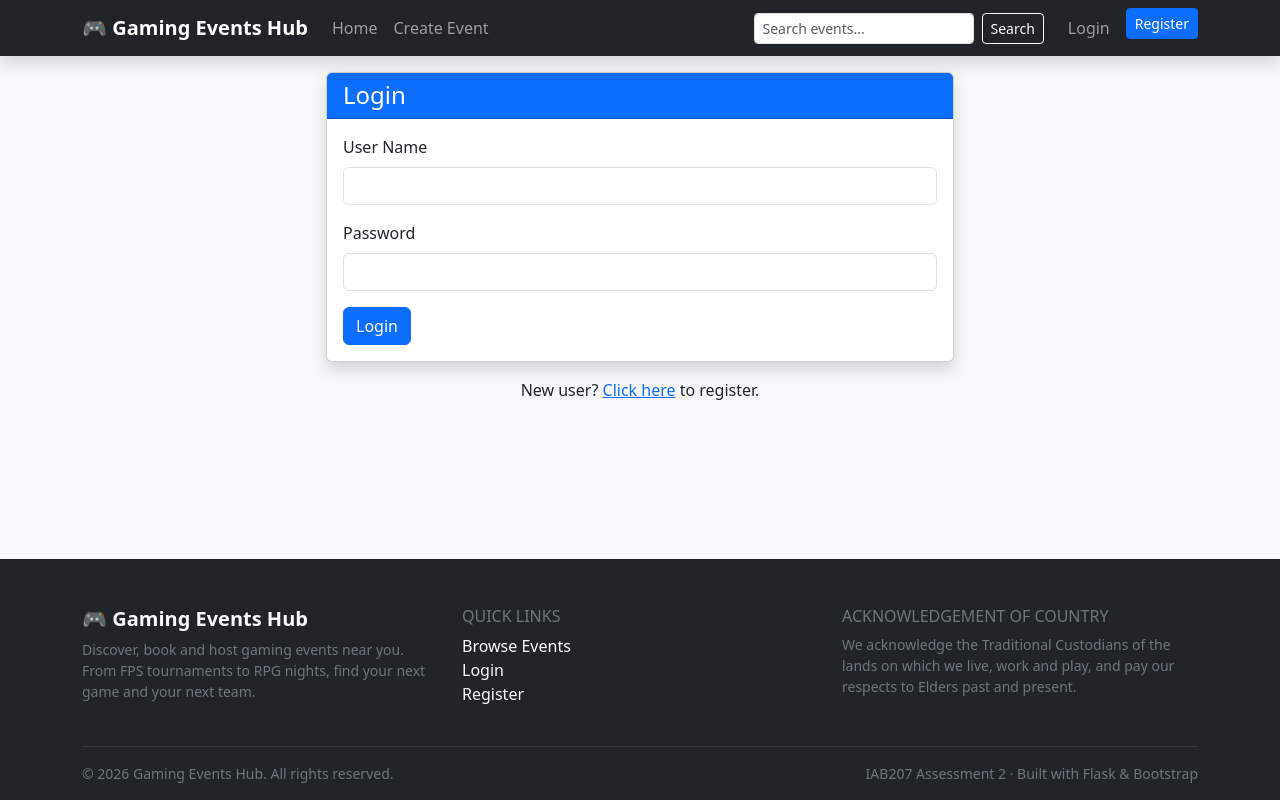
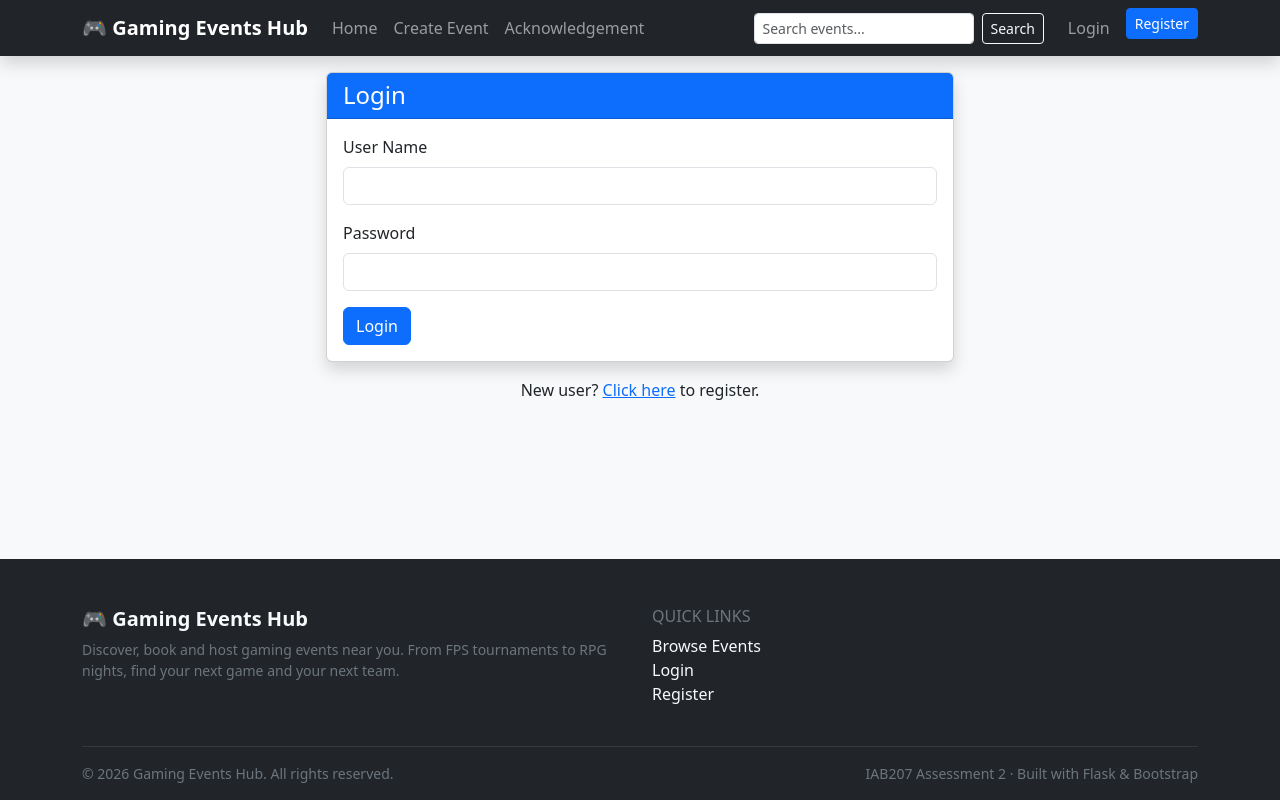
Before and after one commit to zain-111-dot/week5Iab207, a Flask app: a page that uses Sprint 2 Assessment 2/website/templates/base.html in a window 1280 px wide. Run offline with Flask 3, Linux system fonts and the light colour scheme; some libraries are stand-ins or nearby versions.

Commit message:
Add Acknowledgement link and adjust footer layout

```diff
--- a/Sprint 2 Assessment 2/website/templates/base.html
+++ b/Sprint 2 Assessment 2/website/templates/base.html
@@ -34,6 +34,9 @@
                     <a class="nav-link {% if request.endpoint == 'views.history' %}active fw-semibold{% endif %}" href="{{ url_for('views.history') }}">My Bookings</a>
                 </li>
                 {% endif %}
+                <li class="nav-item">
+                    <a class="nav-link {% if request.endpoint == 'views.acknowledgement' %}active fw-semibold{% endif %}" href="{{ url_for('views.acknowledgement') }}">Acknowledgement</a>
+                </li>
             </ul>
 
             <!-- Search box (sends the word to the home page search) -->
@@ -93,14 +96,14 @@
     <div class="container">
         <div class="row g-4">
 
-            <div class="col-md-4">
+            <div class="col-md-6">
                 <h5 class="fw-bold">🎮 Gaming Events Hub</h5>
                 <p class="text-secondary small">
                     Discover, book and host gaming events near you. From FPS tournaments to RPG nights, find your next game and your next team.
                 </p>
             </div>
 
-            <div class="col-md-4">
+            <div class="col-md-6">
                 <h6 class="text-uppercase text-secondary">Quick Links</h6>
                 <ul class="list-unstyled">
                     <li><a href="{{ url_for('views.index') }}" class="text-light text-decoration-none">Browse Events</a></li>
@@ -112,13 +115,6 @@
                     <li><a href="{{ url_for('auth.register') }}" class="text-light text-decoration-none">Register</a></li>
                     {% endif %}
                 </ul>
-            </div>
-
-            <div class="col-md-4">
-                <h6 class="text-uppercase text-secondary">Acknowledgement of Country</h6>
-                <p class="text-secondary small">
-                    We acknowledge the Traditional Custodians of the lands on which we live, work and play, and pay our respects to Elders past and present.
-                </p>
             </div>
         </div>
 
```
